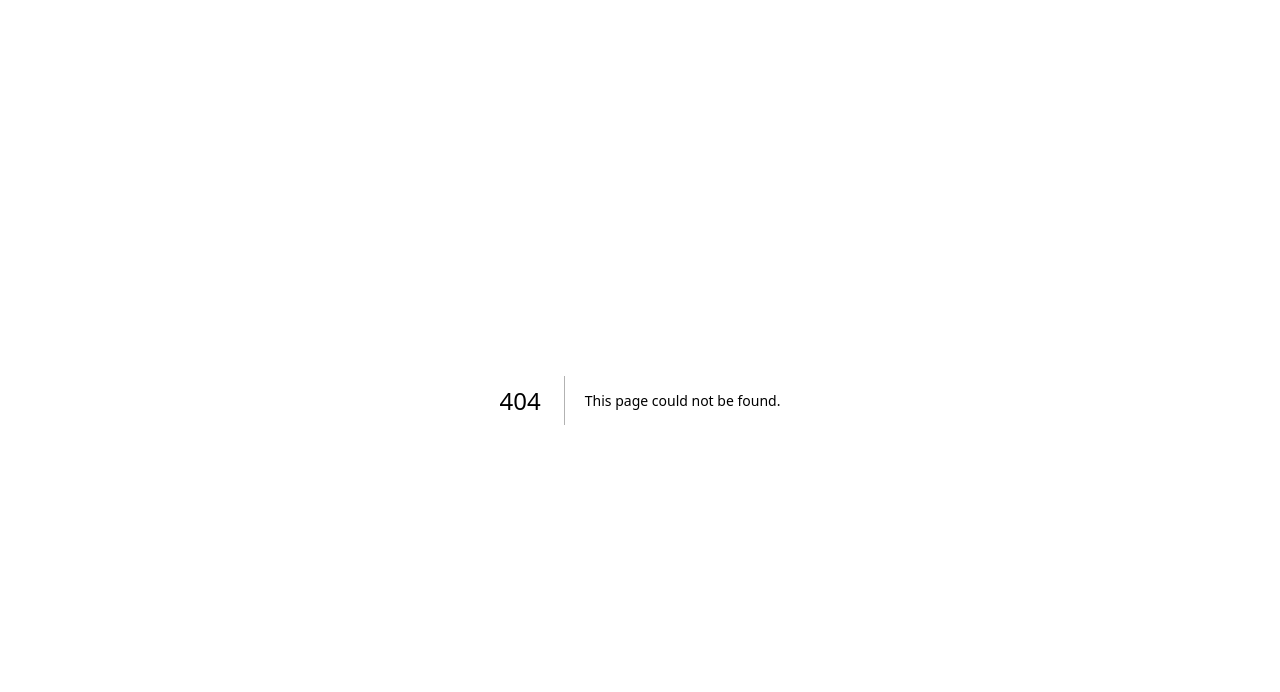
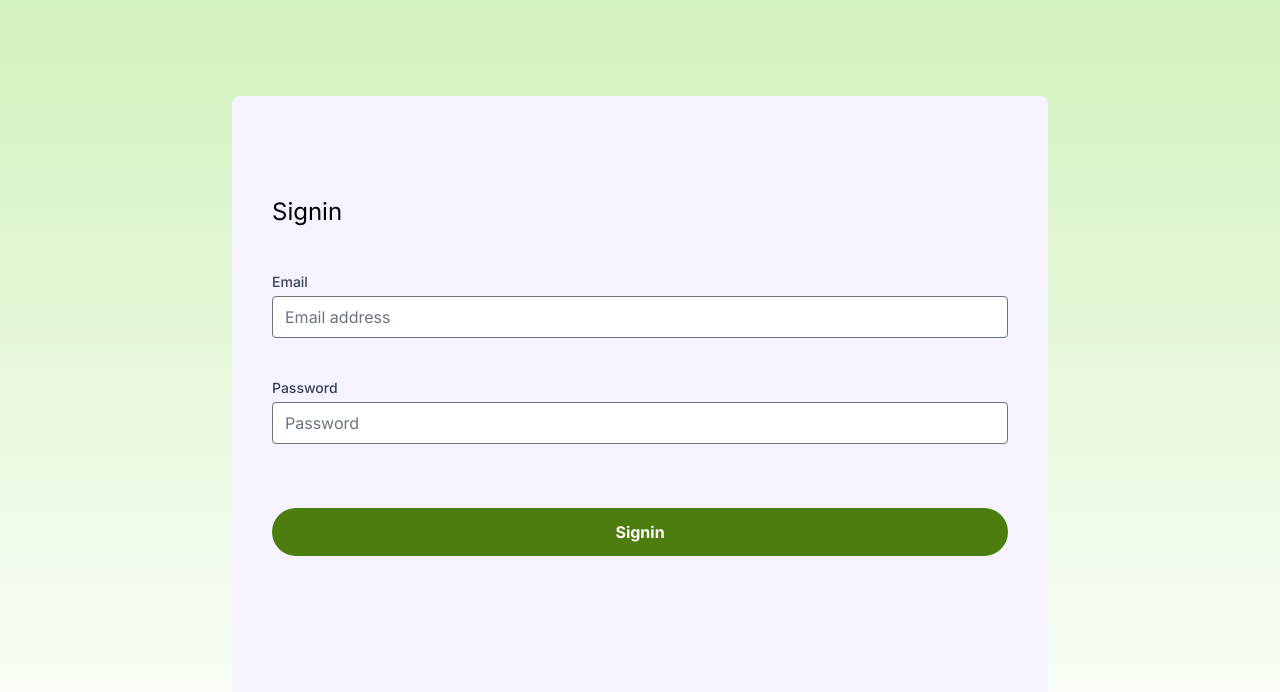
Before and after one commit to krerkkiat/krerkkiat.github.io, a Next.js app: page /tools/cs3560/mngt/signin in a window 1280 px wide. Before the commit this address had no page. Shown: the top 692 px of the page. Built offline with nearby package versions, Linux system fonts and the light colour scheme; no server answers.

Commit message:
feat: add basic firebase integration

```diff
--- a/package.json
+++ b/package.json
@@ -16,6 +16,7 @@
     "autoprefixer": "10.4.15",
     "eslint": "8.49.0",
     "eslint-config-next": "13.4.19",
+    "firebase": "^10.4.0",
     "next": "13.4.19",
     "postcss": "8.4.29",
     "react": "18.2.0",
--- /dev/null
+++ b/src/app/tools/cs3560/mngt/config.js
@@ -0,0 +1,20 @@
+// Import the functions you need from the SDKs you need
+import { initializeApp, getApps } from "firebase/app";
+import { getAnalytics } from "firebase/analytics";
+
+const firebaseConfig = {
+  apiKey: process.env.NEXT_PUBLIC_FIREBASE_API_KEY,
+  authDomain: process.env.NEXT_PUBLIC_FIREBASE_AUTH_DOMAIN,
+  projectId: process.env.NEXT_PUBLIC_FIREBASE_PROJECT_ID,
+  storageBucket: process.env.NEXT_PUBLIC_FIREBASE_STORAGE_BUCKET,
+  messagingSenderId: process.env.NEXT_PUBLIC_FIREBASE_MESSAGING_SENDER_ID,
+  appId: process.env.NEXT_PUBLIC_FIREBASE_APP_ID,
+  measurementId: process.env.NEXT_PUBLIC_FIREBASE_MEASUREMENT_ID,
+};
+
+// Initialize Firebase
+const firebaseApp =
+  getApps().length === 0 ? initializeApp(firebaseConfig) : getApps()[0];
+const analytics = getAnalytics(firebaseApp);
+
+export default firebaseApp;
--- /dev/null
+++ b/src/app/tools/cs3560/mngt/page.js
@@ -0,0 +1,19 @@
+"use client";
+
+import { useState, useRef, useEffect } from "react";
+
+export default function ManagementTool() {
+  return (
+    <main className="flex min-h-screen flex-col items-center p-3 md:p-6 lg:p-24">
+      <div className="flex flex-row justify-center grow bg-violet-50 p-10 rounded-lg w-full md:w-3/4 lg:1/2">
+        <div className="w-full py-12">
+          <h1 className="text-2xl py-3">Management Tool</h1>
+          <p>Manage students' detail, teams, and checkpoint presentation.</p>
+          <div className="mt-8">
+            <div className="grid grid-cols-1 gap-6"></div>
+          </div>
+        </div>
+      </div>
+    </main>
+  );
+}
--- /dev/null
+++ b/src/app/tools/cs3560/mngt/signin.js
@@ -0,0 +1,15 @@
+import firebaseApp from "./config";
+import { signInWithEmailAndPassword, getAuth } from "firebase/auth";
+
+const auth = getAuth(firebaseApp);
+
+export default async function signIn(email, password) {
+  let result = null,
+    error = null;
+  try {
+    result = await signInWithEmailAndPassword(auth, email, password);
+  } catch (e) {
+    error = e;
+  }
+  return { result, error };
+}
--- /dev/null
+++ b/src/app/tools/cs3560/mngt/signin/page.js
@@ -0,0 +1,82 @@
+"use client";
+
+import { useState, useRef, useEffect } from "react";
+import { useRouter } from "next/navigation";
+
+import signIn from "../signin";
+
+export default function SigninPage() {
+  const router = useRouter();
+
+  const [email, setEmail] = useState("");
+  const [password, setPassword] = useState("");
+  const [signInErrorMsg, setSignInErrorMsg] = useState("");
+
+  async function handleFormSubmit(event) {
+    event.preventDefault();
+
+    const { result, error } = await signIn(email, password);
+    if (error) {
+      setSignInErrorMsg("Invalid email address or password");
+    } else {
+      router.push("/tools/cs3560/mngt");
+    }
+  }
+
+  return (
+    <main className="flex min-h-screen flex-col items-center p-3 md:p-6 lg:p-24">
+      <div className="flex flex-row justify-center grow bg-violet-50 p-10 rounded-lg w-full md:w-3/4 lg:1/2">
+        <div className="w-full py-12">
+          <h1 className="text-2xl py-3">Signin</h1>
+          <div className="mt-8">
+            <form
+              onSubmit={handleFormSubmit}
+              className="grid grid-cols-1 gap-6"
+            >
+              <div className="mb-4">
+                <label
+                  htmlFor="emailAddress"
+                  className="block text-sm font-medium text-gray-700"
+                >
+                  Email
+                </label>
+                <input
+                  type="text"
+                  id="emailAddress"
+                  placeholder="Email address"
+                  value={email}
+                  onChange={(e) => setEmail(e.target.value)}
+                  className="w-full border rounded px-3 py-2 mt-1 focus:outline-none focus:border-blue-400"
+                />
+              </div>
+
+              <div className="mb-4">
+                <label
+                  htmlFor="password"
+                  className="block text-sm font-medium text-gray-700"
+                >
+                  Password
+                </label>
+                <input
+                  type="password"
+                  id="password"
+                  placeholder="Password"
+                  value={password}
+                  onChange={(e) => setPassword(e.target.value)}
+                  className="w-full border rounded px-3 py-2 mt-1 focus:outline-none focus:border-blue-400"
+                />
+              </div>
+              <p>{signInErrorMsg}</p>
+              <button
+                className="rounded-full block bg-lime-700 hover:bg-lime-600 text-white px-5 py-3 font-bold"
+                type="submit"
+              >
+                Signin
+              </button>
+            </form>
+          </div>
+        </div>
+      </div>
+    </main>
+  );
+}
--- /dev/null
+++ b/src/app/tools/cs3560/mngt/students.js
@@ -0,0 +1,23 @@
+import firebaseApp from "./config";
+import {
+  getFirestore,
+  collection,
+  query,
+  doc,
+  getDoc,
+} from "firebase/firestore";
+
+const db = getFirestore(firebaseApp);
+
+export default async function getStudents() {
+  const studentListQuery = query(collection(db, "students"));
+
+  let result = null,
+    error = null;
+  try {
+    result = await getDoc(studentListQuery);
+  } catch (e) {
+    error = e;
+  }
+  return { result, error };
+}
--- /dev/null
+++ b/src/app/tools/cs3560/mngt/students/page.js
@@ -0,0 +1,21 @@
+"use client";
+
+import { useState, useRef, useEffect } from "react";
+
+import getStudents from "../students";
+
+export default function ManagementTool() {
+  return (
+    <main className="flex min-h-screen flex-col items-center p-3 md:p-6 lg:p-24">
+      <div className="flex flex-row justify-center grow bg-violet-50 p-10 rounded-lg w-full md:w-3/4 lg:1/2">
+        <div className="w-full py-12">
+          <h1 className="text-2xl py-3">Students</h1>
+          <p>List of students</p>
+          <div className="mt-8">
+            <div className="grid grid-cols-1 gap-6">{}</div>
+          </div>
+        </div>
+      </div>
+    </main>
+  );
+}
```
Also changed, not shown: src/app/tools/cs3560/check-username/page.js (+8 -4 lines), 2 other files (tests, documents, lock files or other folders).
